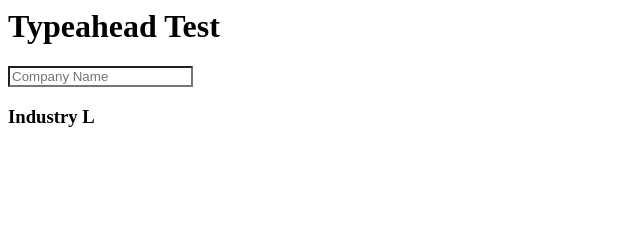
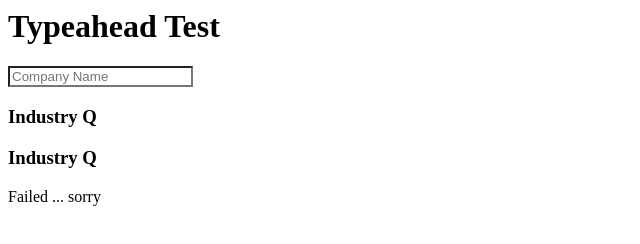
Before and after one commit to apduncan/paygap-vis, a website: page PaygapAPI/static/index.html in a window 1280 px wide. Shown: the whole page, without its empty margins (0-640 px from the left). Drawn offline with nearby package versions, Linux system fonts and the light colour scheme; no server answers; files whose address does not match are found by name.

Commit message:
AjaxGraph class added
Generic class to handle fetching via AJAX and drawing on completion fail, and concrete implementation for Histogram, % Female director per industry

```diff
--- a/PaygapAPI/static/index.html
+++ b/PaygapAPI/static/index.html
@@ -6,16 +6,21 @@
         <script type="text/javascript" src="https://code.highcharts.com/highcharts.js"></script>
         <script type="text/javascript" src="https://code.highcharts.com/highcharts-more.js"></script>
         <script type="text/javascript" src="https://code.highcharts.com/modules/exporting.js"></script>
-        <script src="https://code.highcharts.com/modules/histogram-bellcurve.js"></script>
         <script src="dist/js/autofills.js"></script>
         <script src="test.js"></script>
+        <script src="dist/js/pg_graphs.js"></script>
+
     </head>
     <body>
         <h1>Typeahead Test</h1>
         <input id='typebox' class="typeahead" type="text" placeholder="Company Name">
         <div id="histo-test">
-            <h3>Industry L</h3>
+            <h3>Industry Q</h3>
             <div id="container" class="container">
+
+            </div>
+            <h3>Industry Q</h3>
+            <div id="class_test">
 
             </div>
         </div>
--- a/PaygapAPI/static/test.js
+++ b/PaygapAPI/static/test.js
@@ -76,4 +76,14 @@ $(document).ready(function () {
     .fail((one, two, three) => {
         console.log('OH NO')
     })
+
+    var hi = new IndustryDirectorPercentage('#class_test', {
+        url: {
+            sic_industry: 'A'
+        },
+        min: 0,
+        max: 100,
+        bins: 20
+    })
+    hi.fetchAndDraw()
 })
```
Also changed, not shown: PaygapAPI/dist/js/pg_graphs.js (added).
